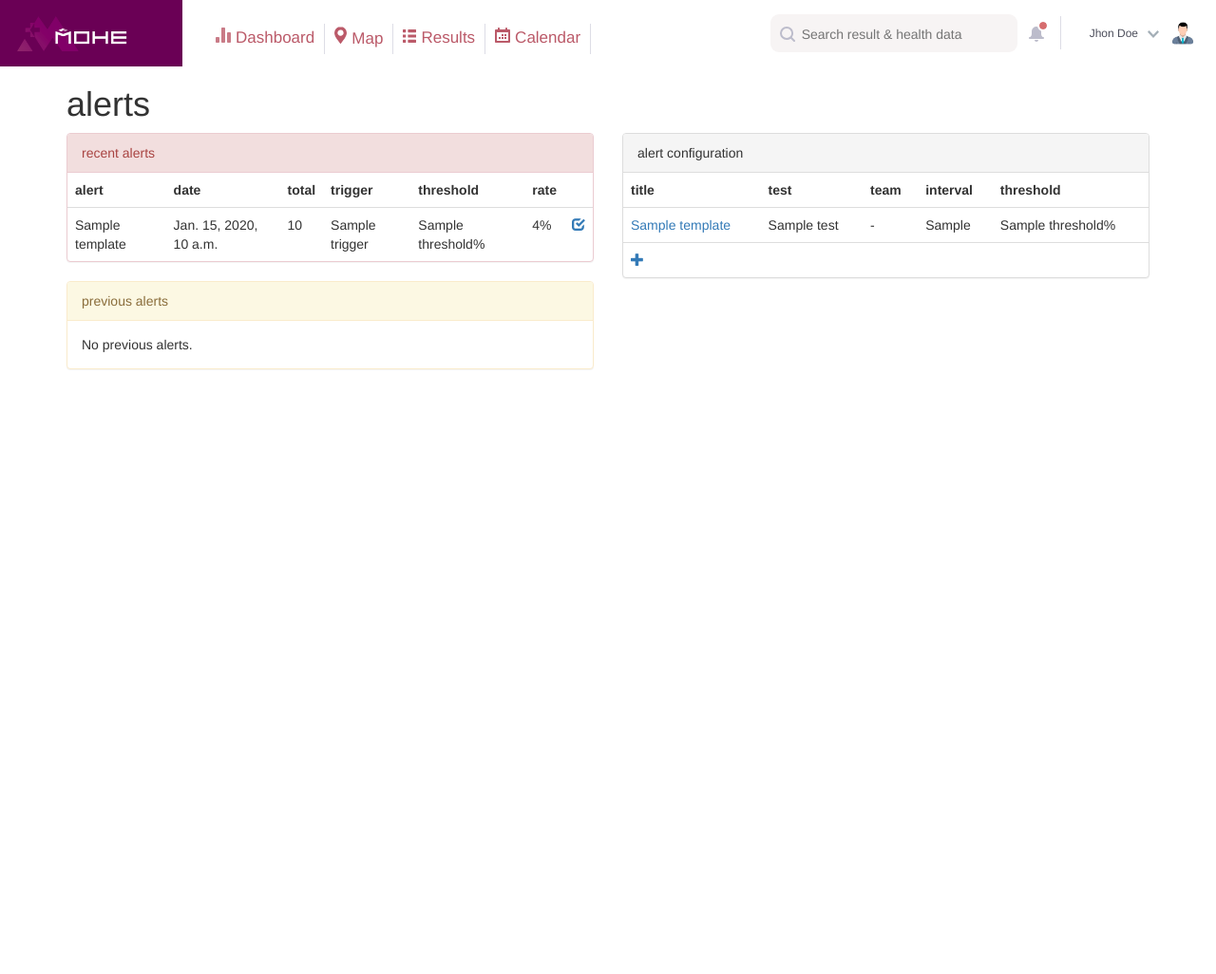
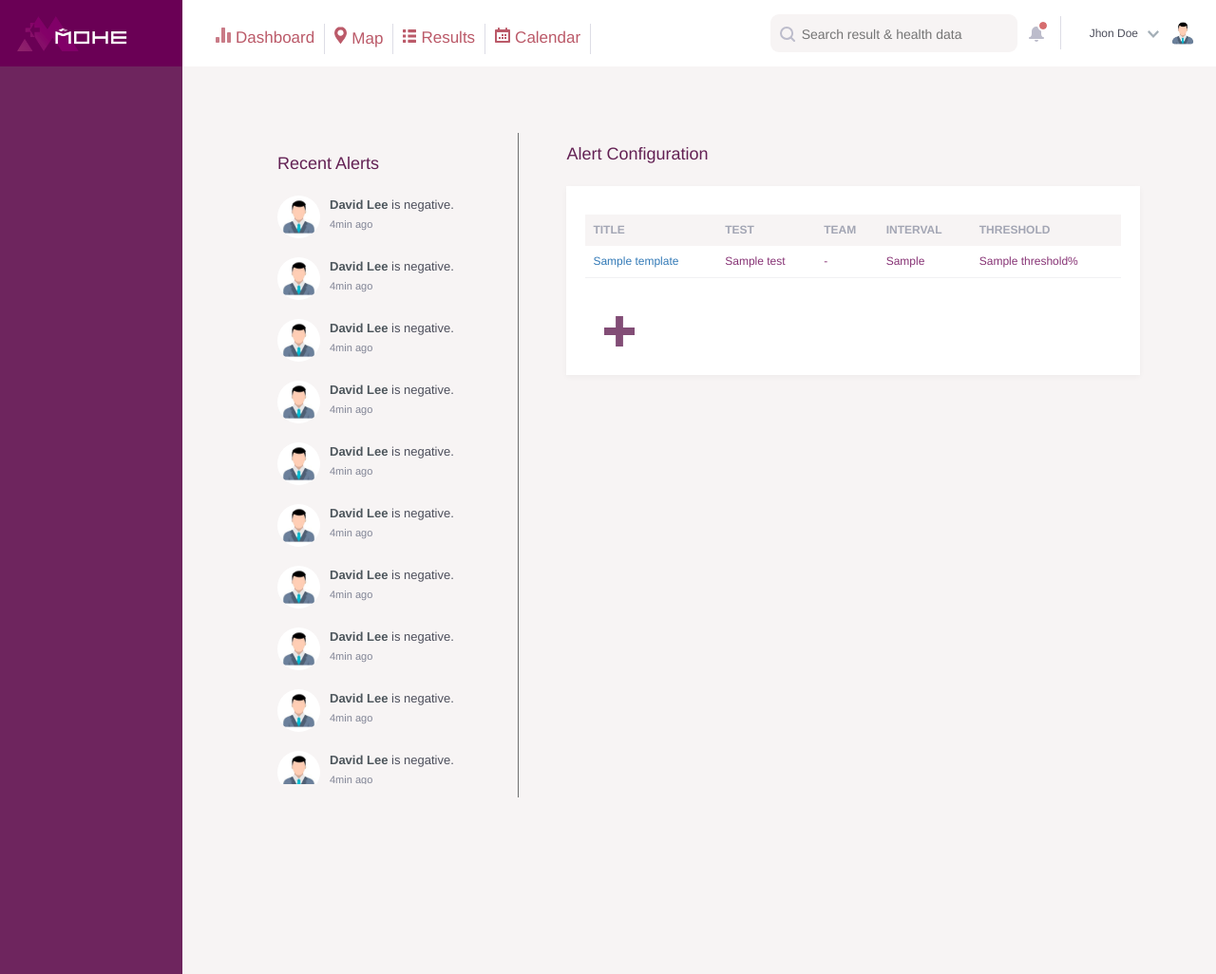
Before and after one commit to brainx-technologies/mohe-platform-mlab, a Django app: template mohe_datalab/dashboard_alert/templates/alert/alerts.html in a window 1280 px wide. Shown: the whole page at 95% size. Run offline with Django 4.2, Linux system fonts and the light colour scheme; the template is opened without the code that fills it: most values are stand-ins (such as "Sample title", 1, 10 or a date in 2020); style sheets or scripts are compiled from the project's sources; parts of the project's set-up code (start-up, migrations or seed data) failed here and were passed over; some libraries are stand-ins or nearby versions.

Commit message:
alert config and recent alert screen

```diff
--- /dev/null
+++ b/mohe_datalab/dashboard/static/stylesheets/alerts.scss
@@ -0,0 +1,246 @@
+main {
+    width: 100%;
+
+    .main_container {
+        .sidebar {
+            height: 100%;
+            display: block;
+            position: fixed;
+            top: 7rem;
+            bottom: 0;
+            left: 0;
+            background-color: #6E255E;
+
+            z-index: 1;
+            width: 15%;
+        }
+
+        .content-container {
+
+            height: 100%;
+            position: fixed;
+            display: block;
+            position: fixed;
+            top: 7rem;
+            left: 15%;
+            overflow-y: auto;
+            width: 85%;
+            padding: 7rem;
+            background-color: #F7F4F4;
+
+            display: flex;
+
+
+
+            .recent_alerts {
+                width: 30%;
+                padding: 2rem 2rem 2rem 3rem;
+                background: transparent;
+                border-right: 1px solid #707070;
+                max-height: 70rem;
+
+                .heading {
+                    font-size: 1.8rem;
+                    font-weight: normal;
+                    color: #632154;
+                    margin-bottom: 2rem;
+                }
+
+                .alert-notification-wrapper {
+                    max-height: 62rem;
+                    overflow-y: auto;
+
+                    /* ... Existing styles ... */
+
+                    /* Customize the scrollbar */
+                    &::-webkit-scrollbar {
+                        width: 1.2rem;
+                    }
+
+                    &::-webkit-scrollbar-track {
+                        background-color: transparent;
+                    }
+
+                    &::-webkit-scrollbar-thumb {
+                        background-color: #632154;
+                        border-radius: 5rem;
+                        height: 50px;
+                        /* Adjust the height as per your preference */
+                    }
+
+                    .alert-notification {
+                        display: flex;
+                        margin-bottom: 2rem;
+
+                        img {
+                            width: 4.5rem;
+                            height: 4.5rem;
+                            border-radius: 50%;
+                        }
+
+                        .alert_content {
+                            margin-left: 1rem;
+                            line-height: 2rem;
+
+                            .alert-title {
+                                font-size: 1.3rem;
+                                color: #4D4F5C;
+
+                                b {
+                                    font-weight: bold;
+                                    color: #4D565C;
+                                }
+                            }
+
+                            .alert-time {
+                                color: #808495;
+                                font-size: 1.1rem;
+                            }
+                        }
+                    }
+                }
+
+            }
+
+            .alert_config {
+                width: 70%;
+                padding: 1rem 1rem 1rem 5rem;
+
+                .heading {
+                    font-size: 1.8rem;
+                    font-weight: normal;
+                    color: #632154;
+                    margin-bottom: 2rem;
+                }
+
+                .alerts_table_div {
+
+                    background-color: #ffffff;
+                    box-shadow: 0px 2px 6px #0000000A;
+                    opacity: 1;
+                    border: none;
+                    padding: 3rem 2rem;
+
+                    .table-wrapper {
+                        max-height: 14rem;
+                        overflow: auto;
+                        margin-bottom: 2rem;
+
+                        /* ... Existing styles ... */
+
+                        /* Customize the scrollbar */
+                        &::-webkit-scrollbar {
+                            width: 0.5rem;
+                        }
+
+                        &::-webkit-scrollbar-track {
+                            background-color: #F1F1F3;
+                        }
+
+                        &::-webkit-scrollbar-thumb {
+                            background-color: #873375;
+                            border-radius: 3rem;
+                        }
+
+                        .table {
+
+                            color: #873375;
+                            font-size: 1.2rem;
+
+
+                            tr {
+                                th {
+                                    background-color: #F7F4F4;
+                                    border: none;
+                                    color: #A3A6B4;
+                                    font-weight: bold;
+                                    text-transform: uppercase;
+                                }
+
+                                td {
+                                    border: none;
+                                    border-bottom: 1px solid #F1F1F3;
+                                }
+                            }
+                        }
+                    }
+
+
+
+
+                    .add_alerts_icon {
+                        padding-left: 2rem;
+
+                        a {
+                            img {
+                                width: 3.2rem;
+                                height: 3.2rem;
+                            }
+                        }
+                    }
+                }
+
+            }
+        }
+    }
+}
+
+
+
+
+
+
+@media (max-width: 768px) {
+
+    main {
+
+        .main_container {
+
+            .content-container {
+                width: 100%;
+                left: 0;
+                flex-direction: column;
+
+                .recent_alerts {
+                    padding: 0;
+                    width: 100%;
+                    max-height: 400px;
+                    display: flex;
+                    justify-content: center;
+                    // .heading {}
+
+                    // .table {}
+                }
+
+                .alert_config {
+                    width: 100%;
+                    display: flex;
+                    flex-direction: column;
+                    justify-content: center;
+
+                    .heading {}
+
+                    .alerts_table_div {
+                        .table {
+                            tr {
+                                th {}
+
+                                td {}
+                            }
+                        }
+
+                        .add_alerts_icon {
+                            a {}
+                        }
+                    }
+                }
+
+            }
+
+            .sidebar {
+                display: none;
+            }
+        }
+
+    }
+}
--- a/mohe_datalab/dashboard_alert/templates/alert/alerts.html
+++ b/mohe_datalab/dashboard_alert/templates/alert/alerts.html
@@ -3,28 +3,169 @@
 
 {% block extra_head %}
 {{ block.super }}
+{% compress css %}
+<link href="{% static 'stylesheets/alerts.scss' %}" rel="stylesheet" type="text/x-scss">
+{% endcompress %}
 {% endblock %}
 
 {% block main %}
-    <div class="container">
-        <h1>{% trans 'alerts' %}</h1>
-        <div class="row">
-            <div class="col-md-6">
-                <div class="panel panel-danger">
-                    <div class="panel-heading">{% trans 'recent alerts' %}</div>
-                    {% if recent %}
-                        <table class="table">
-                            <tr>
-                                <th>{% trans 'alert' %}</th>
-                                <th>{% trans 'date' %}</th>
-                                <th>{% trans 'total' %}</th>
-                                <th>{% trans 'trigger' %}</th>
-                                <th>{% trans 'threshold' %}</th>
-                                <th>{% trans 'rate' %}</th>
-                                <th></th>
-                            </tr>
+
+<div class="main_container">
+    <div class="sidebar"></div>
+    <div class="content-container">
+        <div class="recent_alerts">
+
+            <div class="heading">{% trans 'Recent Alerts' %}</div>
+
+            <div class="alert-notification-wrapper">
+                <div class="alert-notification">
+
+                    <img src="{% static 'images/images/avatar.jpg' %}" />
+                    <div class="alert_content">
+                        <div class="alert-title">
+                            <b>David Lee</b> is negative.
+                        </div>
+                        <div class="alert-time">4min ago</div>
+                    </div>
+
+                </div>
+
+                <div class="alert-notification">
+
+                    <img src="{% static 'images/images/avatar.jpg' %}" />
+                    <div class="alert_content">
+                        <div class="alert-title">
+                            <b>David Lee</b> is negative.
+                        </div>
+                        <div class="alert-time">4min ago</div>
+                    </div>
+
+                </div>
+
+                <div class="alert-notification">
+
+                    <img src="{% static 'images/images/avatar.jpg' %}" />
+                    <div class="alert_content">
+                        <div class="alert-title">
+                            <b>David Lee</b> is negative.
+                        </div>
+                        <div class="alert-time">4min ago</div>
+                    </div>
+
+                </div>
+
+                <div class="alert-notification">
+
+                    <img src="{% static 'images/images/avatar.jpg' %}" />
+                    <div class="alert_content">
+                        <div class="alert-title">
+                            <b>David Lee</b> is negative.
+                        </div>
+                        <div class="alert-time">4min ago</div>
+                    </div>
+
+                </div>
+
+                <div class="alert-notification">
+
+                    <img src="{% static 'images/images/avatar.jpg' %}" />
+                    <div class="alert_content">
+                        <div class="alert-title">
+                            <b>David Lee</b> is negative.
+                        </div>
+                        <div class="alert-time">4min ago</div>
+                    </div>
+
+                </div>
+
+                <div class="alert-notification">
+
+                    <img src="{% static 'images/images/avatar.jpg' %}" />
+                    <div class="alert_content">
+                        <div class="alert-title">
+                            <b>David Lee</b> is negative.
+                        </div>
+                        <div class="alert-time">4min ago</div>
+                    </div>
+
+                </div>
+
+                <div class="alert-notification">
+
+                    <img src="{% static 'images/images/avatar.jpg' %}" />
+                    <div class="alert_content">
+                        <div class="alert-title">
+                            <b>David Lee</b> is negative.
+                        </div>
+                        <div class="alert-time">4min ago</div>
+                    </div>
+
+                </div>
+
+                <div class="alert-notification">
+
+                    <img src="{% static 'images/images/avatar.jpg' %}" />
+                    <div class="alert_content">
+                        <div class="alert-title">
+                            <b>David Lee</b> is negative.
+                        </div>
+                        <div class="alert-time">4min ago</div>
+                    </div>
+
+                </div>
+
+                <div class="alert-notification">
+
+                    <img src="{% static 'images/images/avatar.jpg' %}" />
+                    <div class="alert_content">
+                        <div class="alert-title">
+                            <b>David Lee</b> is negative.
+                        </div>
+                        <div class="alert-time">4min ago</div>
+                    </div>
+
+                </div>
+
+                <div class="alert-notification">
+
+                    <img src="{% static 'images/images/avatar.jpg' %}" />
+                    <div class="alert_content">
+                        <div class="alert-title">
+                            <b>David Lee</b> is negative.
+                        </div>
+                        <div class="alert-time">4min ago</div>
+                    </div>
+
+                </div>
+
+                <div class="alert-notification">
+
+                    <img src="{% static 'images/images/avatar.jpg' %}" />
+                    <div class="alert_content">
+                        <div class="alert-title">
+                            <b>David Lee</b> is negative.
+                        </div>
+                        <div class="alert-time">4min ago</div>
+                    </div>
+
+                </div>
+
+                <div class="alert-notification">
+
+                    <img src="{% static 'images/images/avatar.jpg' %}" />
+                    <div class="alert_content">
+                        <div class="alert-title">
+                            <b>David Lee</b> is negative.
+                        </div>
+                        <div class="alert-time">4min ago</div>
+                    </div>
+
+                </div>
+            </div>
+
+            <!-- {% if recent %}
             {% for alert in recent %}
-                                <tr>
+            <div>
                 <td>{{ alert.template.title }}</td>
                 <td>{{ alert.date }}</td>
                 <td>{{ alert.total }}</td>
@@ -33,54 +174,34 @@
                 <td>{{ alert.rate }}%</td>
                 <td><a href="?process={{ alert.id }}"><i class="glyphicon glyphicon-check"></i></a>
                 </td>
-                                </tr>
-                            {% endfor %}
-                        </table>
-                    {% else %}
-                        <div class="panel-body">
-                            {% trans 'No recent alerts.' %}
-                        </div>
-                    {% endif %}
             </div>
 
-                <div class="panel panel-warning">
-                    <div class="panel-heading">{% trans 'previous alerts' %}</div>
-                    {% if previous %}
-                        <table class="table">
-                            <tr>
-                                <th>{% trans 'alert' %}</th>
-                                <th>{% trans 'date' %}</th>
-                                <th>{% trans 'total' %}</th>
-                                <th>{% trans 'trigger' %}</th>
-                                <th>{% trans 'threshold' %}</th>
-                                <th>{% trans 'rate' %}</th>
-                                <th></th>
-                            </tr>
-                            {% for alert in previous %}
-                                <tr>
-                                    <td>{{ alert.template.title }}</td>
-                                    <td>{{ alert.date }}</td>
-                                    <td>{{ alert.total }}</td>
-                                    <td>{{ alert.trigger }}</td>
-                                    <td>{{ alert.template.threshold }}%</td>
-                                    <td>{{ alert.rate }} %</td>
-                                    <td>
-                                        <a href="?delete={{ alert.id }}"><i class="glyphicon glyphicon-trash"></i></a>
-                                    </td>
-                                </tr>
-                            {% endfor %}
-                        </table>
-                    {% else %}
-                        <div class="panel-body">{% trans 'No previous alerts.' %}</div>
-                    {% endif %}
+            <div class="alert-notification">
+
+                <img src="{% static 'images/images/avatar.jpg' %}" />
+                <div class="alert_content">
+                    <div class="alert-title">
+                        <b>David Lee</b> is negative.
+                    </div>
+                    <div class="alert-time">4min ago</div>
                 </div>
 
             </div>
+            {% endfor %}
+            {% else %}
+            <div class="empty-alerts-recent">
+                {% trans 'No recent alerts.' %}
+            </div>
+            {% endif %} -->
 
-            <div class="col-md-6">
-                <div class="panel panel-default">
-                    <div class="panel-heading">{% trans 'alert configuration' %}</div>
+        </div>
+
+        <div class="alert_config">
+            <div class="heading">{% trans 'Alert Configuration' %}</div>
+            <div class="alerts_table_div">
+                <div class="table-wrapper">
                     <table class="table">
+                        <tbody>
                             <tr>
                                 <th>{% trans 'title' %}</th>
                                 <th>{% trans 'test' %}</th>
@@ -101,16 +222,22 @@
                                 <td>{{ template.threshold }}%</td>
                             </tr>
                             {% endfor %}
-                        <tr>
-                            <td colspan="5">
+                        </tbody>
+
+                    </table>
+                </div>
+
+
+                <div class="add_alerts_icon">
                     <a href="{% url 'alert_template_add' %}">
-                                    <i class="glyphicon glyphicon-plus"></i>
+                        <img src="{% static 'images/images/new_svgs/Path.svg' %}" />
                     </a>
-                            </td>
-                        </tr>
-                    </table>
+                </div>
+
+            </div>
+
         </div>
     </div>
 </div>
-    </div>
+
 {% endblock %}
```
Also changed, not shown: mohe_datalab/dashboard/static/images/images/new_svgs/Path.svg (added). Lines whose indentation alone changed are shown as unchanged.
